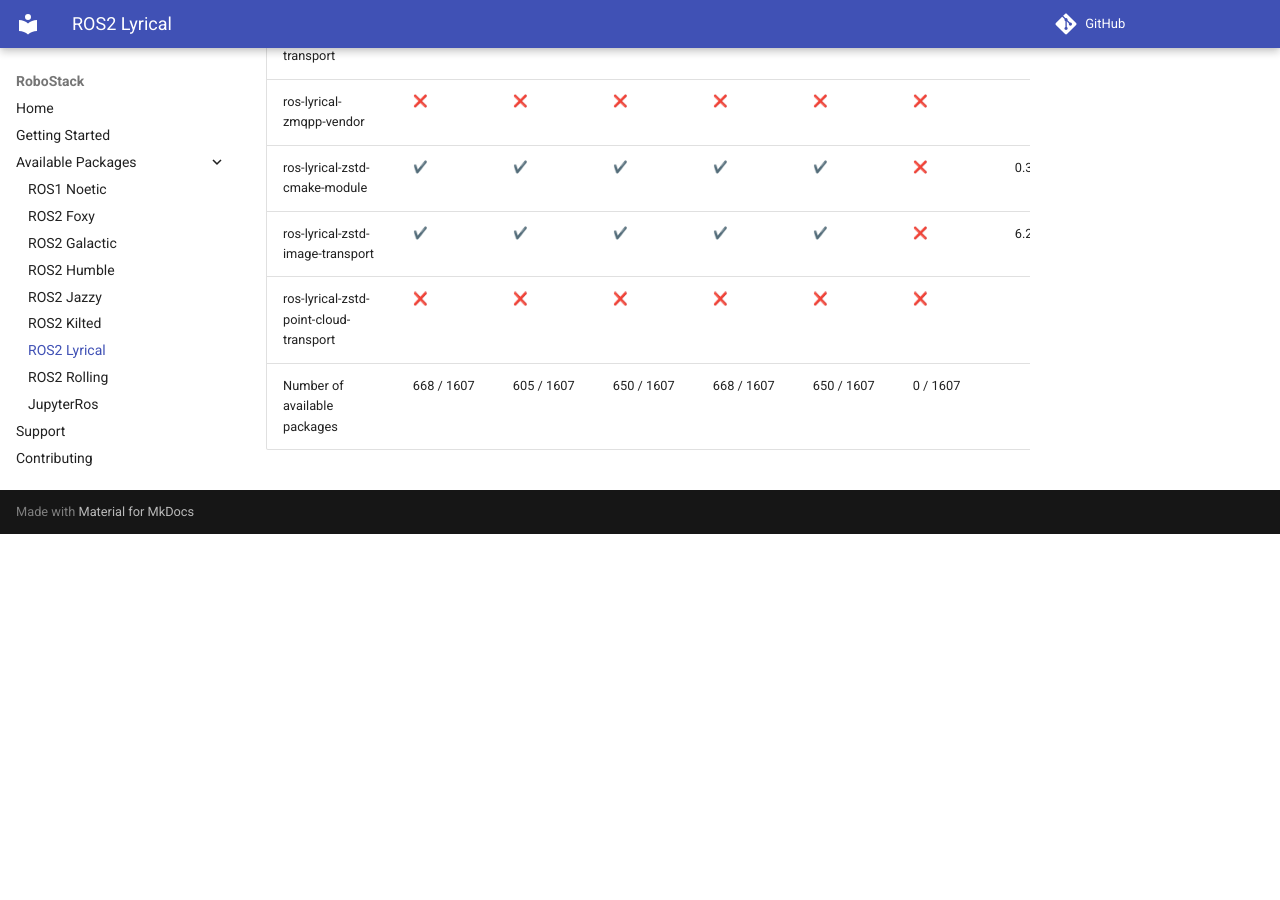
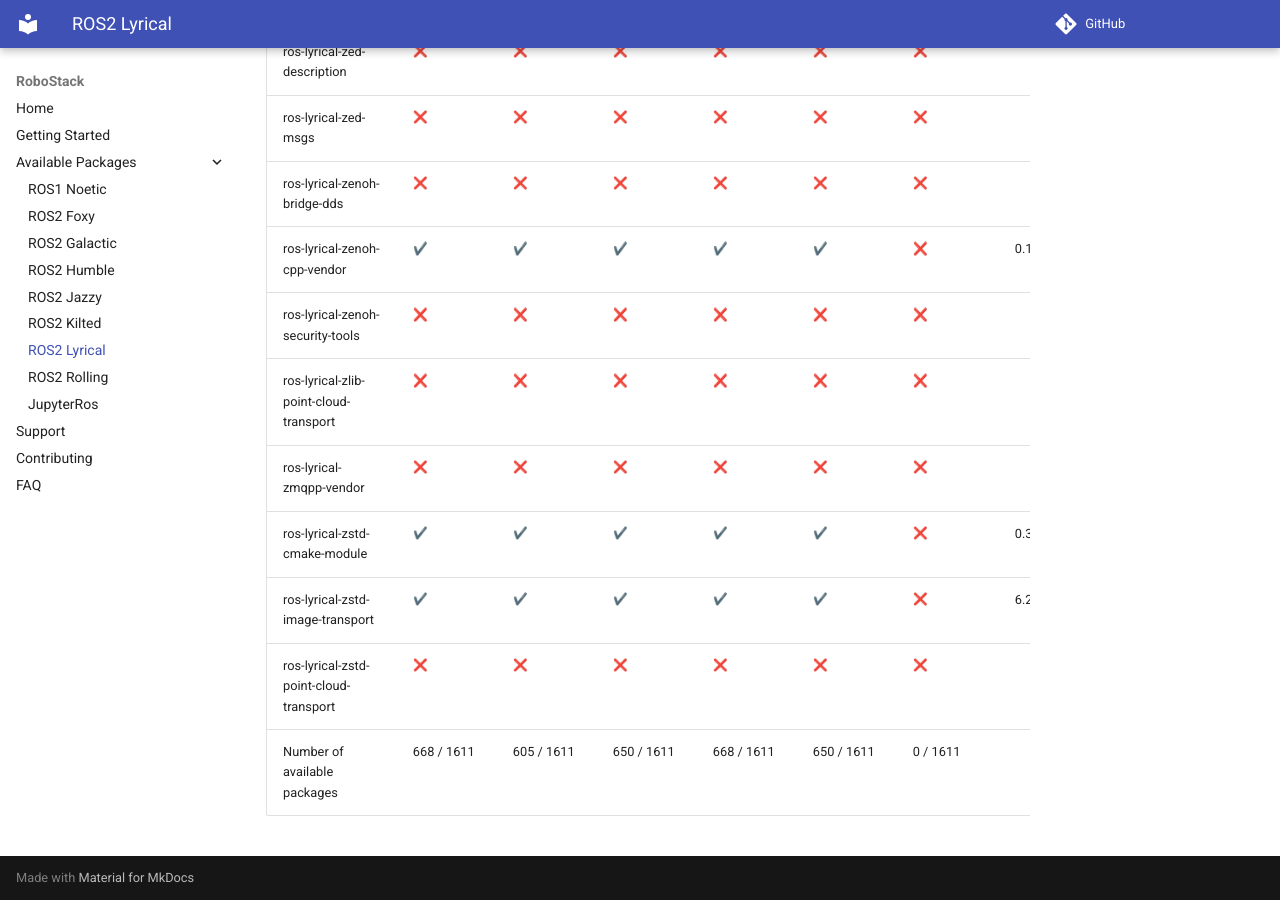
Before and after one commit to RoboStack/robostack.github.io, an MkDocs documentation site: the page built from docs/lyrical.md, in a window 1280 px wide and 900 px high, scrolled down 118800 px. Built offline with MkDocs 1.6.1 and Material for MkDocs 9.7.7, drawn with Linux system fonts in a browser that asks for light colours; emoji names are drawn with the system emoji font; comment, search, counter and statistics services are not loaded; before the commit the page ends 119334 px from its top, so only the background shows below that; some of the changed text lies outside the part shown.

Commit message:
Update tables

```diff
--- a/docs/lyrical.md
+++ b/docs/lyrical.md
@@ -1607,4 +1611,4 @@
 | ros-lyrical-zstd-cmake-module | :heavy_check_mark: { data-sort='1' } | :heavy_check_mark: { data-sort='1' } | :heavy_check_mark: { data-sort='1' } | :heavy_check_mark: { data-sort='1' } | :heavy_check_mark: { data-sort='1' } | :x: { data-sort='0' } | 0.33.3  |
 | ros-lyrical-zstd-image-transport | :heavy_check_mark: { data-sort='1' } | :heavy_check_mark: { data-sort='1' } | :heavy_check_mark: { data-sort='1' } | :heavy_check_mark: { data-sort='1' } | :heavy_check_mark: { data-sort='1' } | :x: { data-sort='0' } | 6.2.5  |
 | ros-lyrical-zstd-point-cloud-transport | :x: { data-sort='0' } | :x: { data-sort='0' } | :x: { data-sort='0' } | :x: { data-sort='0' } | :x: { data-sort='0' } | :x: { data-sort='0' } |   |
-| Number of available packages |  668 / 1607 | 605 / 1607 | 650 / 1607 | 668 / 1607 | 650 / 1607 | 0 / 1607 |
+| Number of available packages |  668 / 1611 | 605 / 1611 | 650 / 1611 | 668 / 1611 | 650 / 1611 | 0 / 1611 |
```
Also changed, not shown: other parts of docs/lyrical.md (+4 -0 lines), docs/humble.md (+4 -1 lines).
